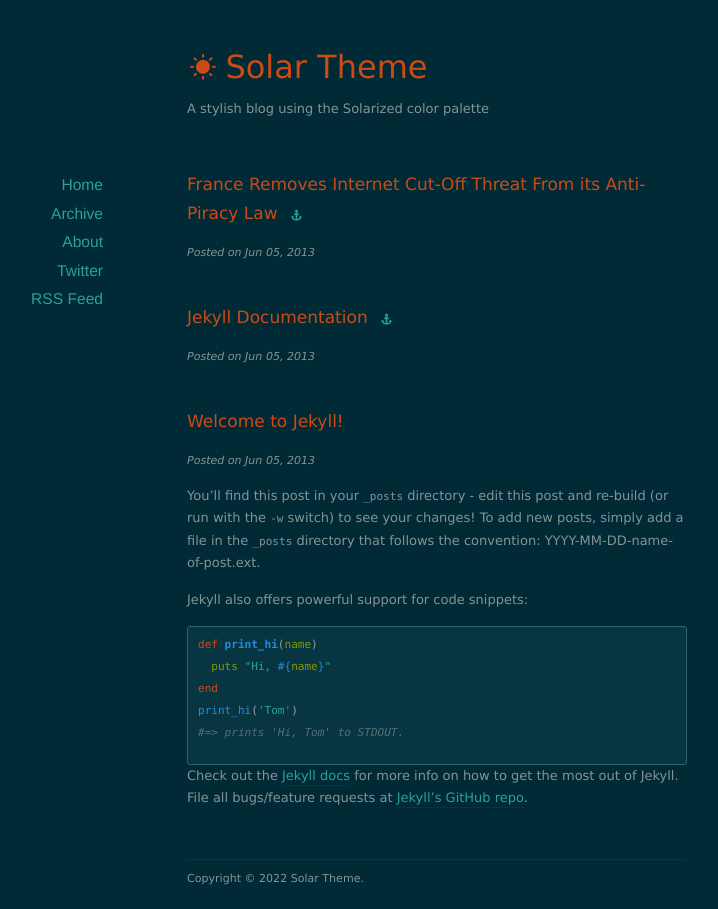
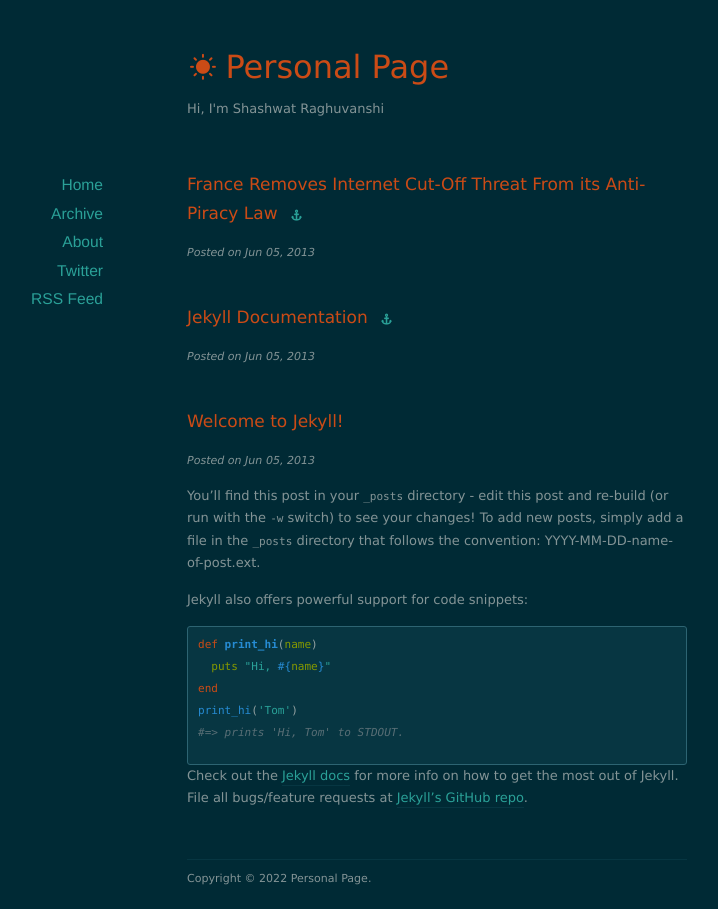
Before and after one commit to shashwat-r/shashwat-r.github.io, a Jekyll site: the page built from index.html, in a window 1280 px wide. Shown: the whole page, without its empty margins (203-921 px from the left). Built offline with Jekyll 4.4.1, drawn with Linux system fonts in a browser that asks for light colours; nearby versions of some CDN libraries; the list of posts is cut into pages by our own code.

Commit message:
update home page name

```diff
--- a/_config.yml
+++ b/_config.yml
@@ -1,6 +1,6 @@
-name: Solar Theme
-url: http://example.org
-description: A stylish blog using the Solarized color palette
+name: Personal Page
+url: https://shashwatraghuvanshi.com
+description: "Hi, I'm Shashwat Raghuvanshi"
 
 permalink: /:year/:month/:day/:title/
 paginate: 10
```
